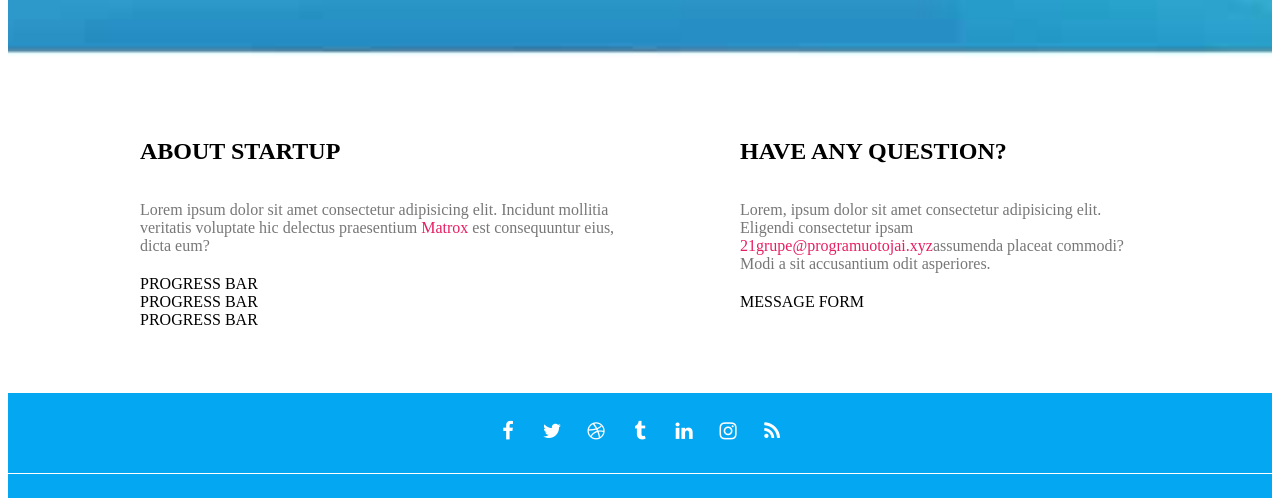
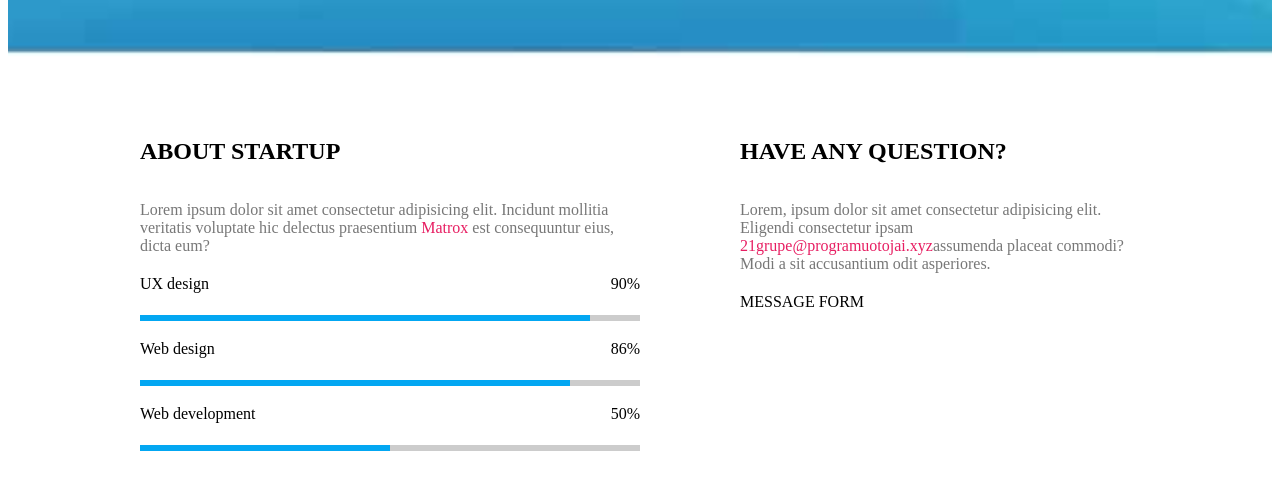
Before and after one commit to Jurate87/6-coming-soon, a plain HTML site: page index.html in a window 1280 px wide. Shown: the part 870-1368 px from the top of the page. Drawn offline with Linux system fonts and the light colour scheme.

Commit message:
Progress bar and CSS variables #19 #20

```diff
--- a/css/custom.css
+++ b/css/custom.css
@@ -1,7 +1,7 @@
 /* common style */
 
-.bg-blue {
-    background-color:  #03a7f2;
+.bg-main-color {
+    background-color:  var(--main-color);
 }
 
 .row-short {
@@ -81,7 +81,7 @@ main p {
 }
 
 main p > a {
-    color: #E71E62;
+    color: var(--secondary-color);
     text-decoration: none;
 }
 
@@ -127,7 +127,7 @@ footer .socials > a {
 }
 footer .socials > a:hover {
     background-color: #fff;
-    color: #03a7f2;
+    color: var(--main-color);
 }
 
 footer img {
--- a/css/progress-bar.css
+++ b/css/progress-bar.css
@@ -0,0 +1,45 @@
+.progress-bar {
+    display: inline-block;
+    width: 100%;
+
+}
+
+.progress-bar + .progress-bar {
+    margin-top: 15px;
+}
+
+.progress-bar > .top {
+    display: inline-block;
+    width: 100%;
+    margin-bottom: 10px;
+
+
+}
+
+.progress-bar > .top > .label {
+    display: inline-block;
+    float: left;
+
+}
+
+.progress-bar > .top > .value {
+    display: inline-block;
+    float: right;
+
+}
+
+.progress-bar > .bottom {
+    display: inline-block;
+    width: 100%;
+    height: 6px;
+    background-color: #ccc;
+}
+
+.progress-bar > .bottom > .progress {
+    display: inline-block;
+    width: 80%;
+    float: left;
+    height: 100%;
+    background-color: var(--main-color);
+
+}
--- a/css/variables.css
+++ b/css/variables.css
@@ -0,0 +1,4 @@
+:root {
+    --main-color: #03a7f2;
+    --secondary-color: #e71e62;
+}
--- a/index.html
+++ b/index.html
@@ -20,7 +20,7 @@
 </head>
 
 <body>
-    <div class="container bg-blue hero">
+    <div class="container bg-main-color hero">
         <div class="row-short">
             <img src="./img/logo.png" alt="Logo">
             <h1>Coming soon</h1>
@@ -42,15 +42,7 @@
                 <h2>About startup</h2>
                 <p>Lorem ipsum dolor sit amet consectetur adipisicing elit. Incidunt mollitia veritatis voluptate hic
                     delectus praesentium <a href="#">Matrox</a> est consequuntur eius, dicta eum?</p>
-                <div class="progress-bar">
-                    PROGRESS BAR
-                </div>
-                <div class="progress-bar">
-                    PROGRESS BAR
-                </div>
-                <div class="progress-bar">
-                    PROGRESS BAR
-                </div>
+
             </div>
             <div class="right-column">
                 <h2>Have any question?</h2>
@@ -64,10 +56,8 @@
             </div>
         </div>
     </main>
-    <footer class="cotainer bg-blue">
-        <div class="row socials">
-           LAUKIAM SOCIALS TURINOIO...
-        </div>
+    <footer class="cotainer bg-main-color">
+        <div class="row socials"></div>
         <div class="row-short">
            <img src="./img/white-logo.png" alt="Footer logo">
            <div class="bottom-texts">
--- /dev/null
+++ b/js/components/renderProgressBars.js
@@ -0,0 +1,43 @@
+function renderProgressBars (selector, data) {
+
+   // validation
+
+
+
+   // logic
+   const DOM = document.querySelector(selector);
+   let HTML = '';
+
+   for (let i = 0; i < data.length; i++ ) {
+       const item = data[i];
+       console.log(item)
+
+       HTML += `<div class="progress-bar">
+                   <div class="top">
+                        <div class="label">${item.label}</div>
+                        <div class="value">${item.value}%</div>
+                    </div>
+                   <div class="bottom">
+                        <div class="progress" style="width:${item.value}%;"></div>
+                   </div>
+                </div>`;
+
+   }
+
+
+
+    DOM.insertAdjacentHTML('beforeend', HTML);
+
+   // post logic validation
+
+
+
+   // return result
+
+
+
+
+}
+
+
+export {renderProgressBars}
--- /dev/null
+++ b/js/data/progressBarData.js
@@ -0,0 +1,16 @@
+const progressBarData = [
+    {
+        label: 'UX design',
+        value: 90
+    },
+    {
+        label: 'Web design',
+        value: 86
+    },
+    {
+        label: 'Web development',
+        value: 50
+    }
+];
+
+export {progressBarData};
--- a/js/main.js
+++ b/js/main.js
@@ -1,4 +1,10 @@
 import {renderSocials} from './components/renderSocials.js';
 import {socialsData} from './data/socialsData.js';
 
+import {renderProgressBars} from './components/renderProgressBars.js'
+import {progressBarData} from './data/progressBarData.js';
+
+
+
+renderProgressBars('.left-column', progressBarData);
 renderSocials('footer > .socials', socialsData);
```
